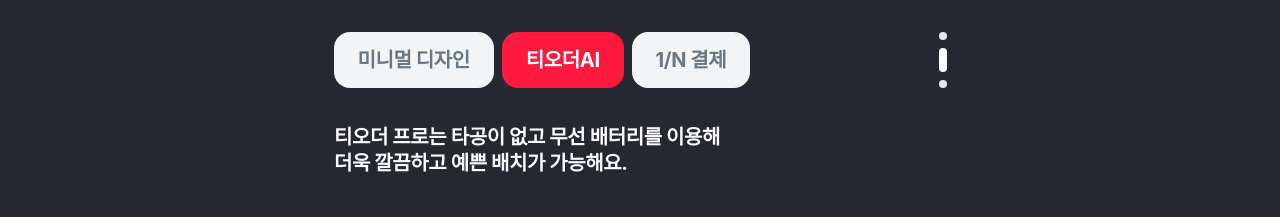
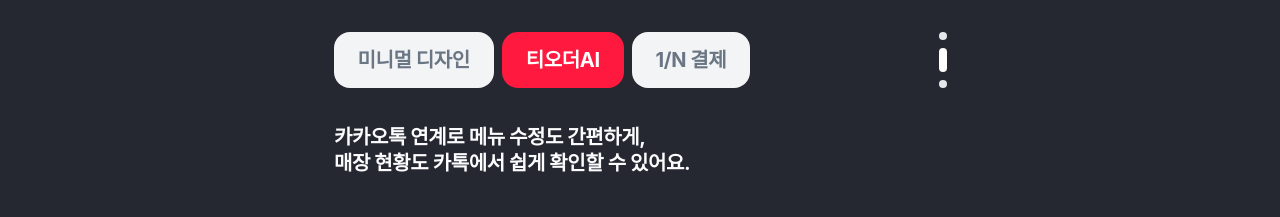
Before and after one commit to ncandyyy/tableorder-rental, a plain HTML site: page public/index.html in a window 1280 px wide. Shown: the part 6320-6537 px from the top of the page. Drawn offline with Linux system fonts and the light colour scheme; no server answers; grey boxes are pictures that could not be loaded; animation ran at ten frames a second; a web font is replaced by a local one.

Commit message:
티오더AI 설명 문구 수정 (카카오톡 연계)
Co-Authored-By: Claude Opus 5.5 <noreply@anthropic.com>
Claude-Session: https://claude.ai/code/session_01C77V6sYU2pZoT2xwQozK1k

```diff
--- a/public/index.html
+++ b/public/index.html
@@ -424,7 +424,7 @@
                     </div>
                   </article>
                   <article class="feat__slide">
-                    <p class="feat__desc">티오더 프로는 타공이 없고 무선 배터리를 이용해<br class="br-d" /> 더욱 깔끔하고 예쁜 배치가 가능해요.</p>
+                    <p class="feat__desc">카카오톡 연계로 메뉴 수정도 간편하게,<br class="br-d" /> 매장 현황도 카톡에서 쉽게 확인할 수 있어요.</p>
                     <div class="feat__media">
                       <video muted playsinline loop preload="none" poster="assets/images/features/torder-2.webp" data-feat-video aria-label="티오더AI 주문 화면 영상">
                         <source src="assets/videos/torder-ai.webm?v=1" type="video/webm" />
```
